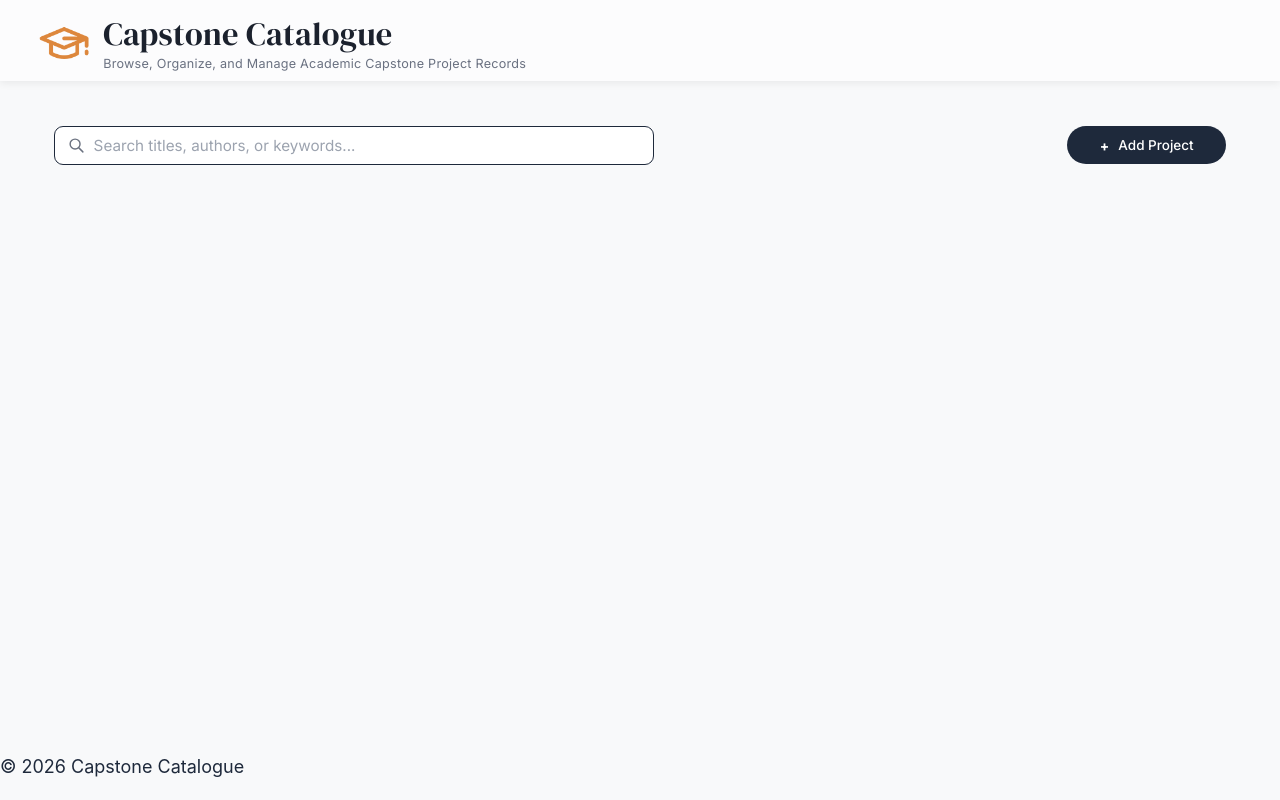
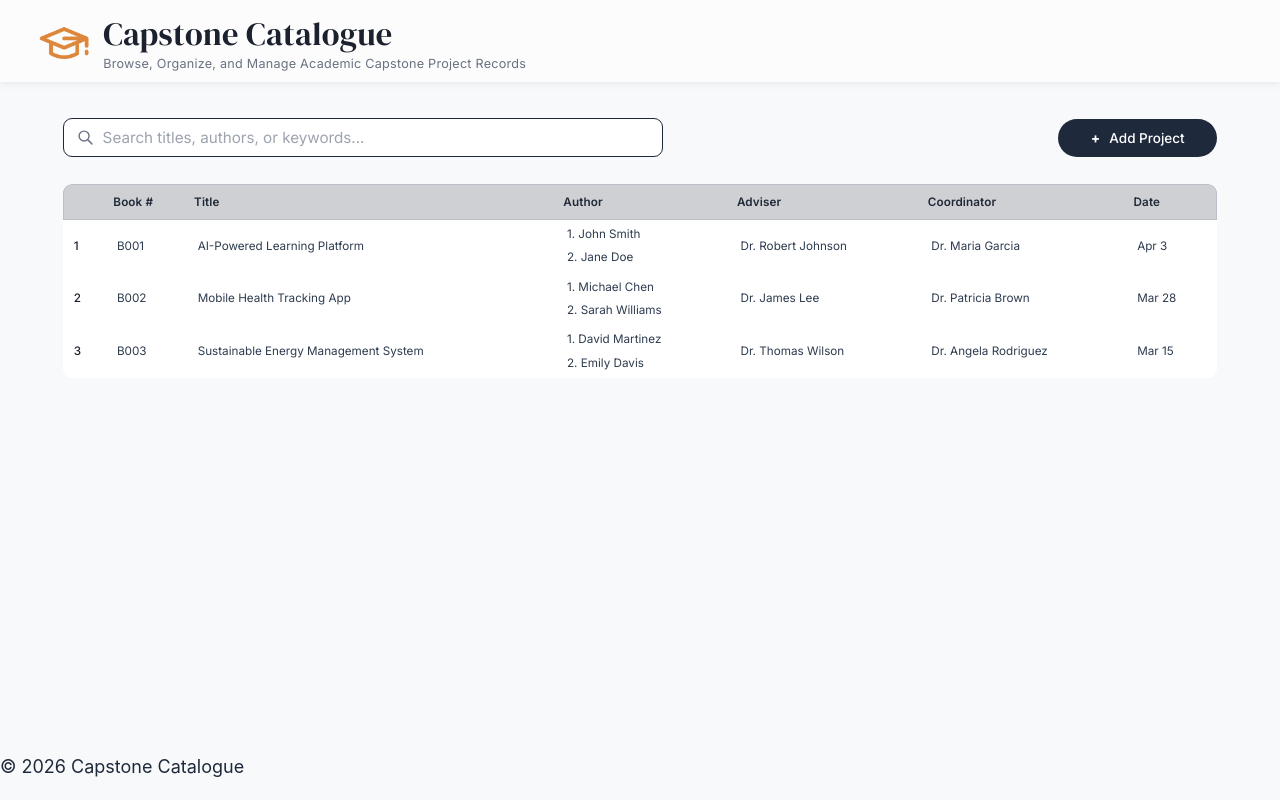
Before and after one commit to jnybyb/CapstoneCatalogue, a React app in the folder frontend/: page / in a window 1280 px wide. Built offline with nearby package versions, Linux system fonts and the light colour scheme; the HTML template or start-up script is replaced by a standard one.

Commit message:
Added Project table

```diff
--- a/frontend/src/components/Header.jsx
+++ b/frontend/src/components/Header.jsx
@@ -39,7 +39,7 @@ function Header() {
         .header-content {
           width: 100%;
           margin: 0;
-          padding: 0.8rem 2rem 0.35rem 2rem;
+          padding: 0.8rem 2rem 0.45rem 2rem;
           display: flex;
           align-items: center;
           box-sizing: border-box;
--- /dev/null
+++ b/frontend/src/components/ProjectTable.jsx
@@ -0,0 +1,164 @@
+function ProjectTable({ projects = [] }) {
+  const formatDate = (dateString) => {
+    const date = new Date(dateString);
+    return date.toLocaleDateString('en-US', { month: 'short', day: 'numeric' });
+  };
+
+  const renderAuthors = (names) => {
+    if (!names) return "-";
+    return names.split(',').map((name, idx) => (
+      <div key={idx}>{idx + 1}. {name.trim()}</div>
+    ));
+  };
+
+  return (
+    <>
+      <table className="project-table">
+        <thead>
+          <tr>
+            <th></th>
+            <th>Book #</th>
+            <th>Title</th>
+            <th>Author</th>
+            <th>Adviser</th>
+            <th>Coordinator</th>
+            <th>Date</th>
+          </tr>
+        </thead>
+        <tbody>
+          {projects.length > 0 ? (
+            projects.map((project, index) => (
+              <tr key={index}>
+                <td>{project.number || "-"}</td>
+                <td>{project.bookNumber || "-"}</td>
+                <td>{project.title || "-"}</td>
+                <td className="authors-cell">{renderAuthors(project.names)}</td>
+                <td>{project.adviser || "-"}</td>
+                <td>{project.coordinator || "-"}</td>
+                <td>{project.date ? formatDate(project.date) : "-"}</td>
+              </tr>
+            ))
+          ) : (
+            <tr>
+              <td colSpan="7" className="no-data">
+                No projects found
+              </td>
+            </tr>
+          )}
+        </tbody>
+      </table>
+
+      <style>{`
+        .project-table {
+          width: 100%;
+          border-collapse: separate;
+          border-spacing: 0;
+          background-color: #ffffff;
+          font-family: 'Inter', sans-serif;
+          border-radius: 0.5rem;
+          overflow: hidden;
+        }
+
+        .project-table thead {
+          background-color: #686d7551;
+          color: #1f2937;
+          position: sticky;
+          top: 0;
+        }
+
+        .project-table th {
+          padding: 0.4rem 0.4rem;
+          text-align: left;
+          font-family: 'Inter', serif;
+          font-weight: 600;
+          font-size: 0.65rem;
+          letter-spacing: 0.01em;
+          border-top: 1px solid #babfca;
+          border-bottom: 1px solid #babfca;
+        }
+
+        .project-table th:first-child {
+          border-left: 1px solid #babfca;
+          border-top-left-radius: 0.5rem;
+        }
+
+        .project-table th:last-child {
+          border-right: 1px solid #babfca;
+          border-top-right-radius: 0.5rem;
+        }
+
+        .project-table tbody tr {
+          border-bottom: 1px solid #e2e8f0;
+          transition: background-color 0.2s ease;
+        }
+
+        .project-table tbody tr:hover {
+          background-color: #e4e6e8;
+        }
+
+        .project-table td {
+          padding: 0.3rem 0.6rem;
+          font-size: 0.65rem;
+          color: #2d3b4e;
+        }
+
+        .authors-cell {
+          display: flex;
+          flex-direction: column;
+          gap: 0.25rem;
+        }
+
+        .project-table td:first-child {
+          font-weight: 500;
+          color: #1B212D;
+        }
+
+        .no-data {
+          text-align: center;
+          color: #6b7280;
+          font-style: italic;
+          padding: 2rem 1rem !important;
+        }
+
+        @media (max-width: 1024px) {
+          .project-table th,
+          .project-table td {
+            padding: 0.5rem 0.6rem;
+            font-size: 0.75rem;
+          }
+        }
+
+        @media (max-width: 768px) {
+          .project-table th,
+          .project-table td {
+            padding: 0.4rem 0.5rem;
+            font-size: 0.7rem;
+          }
+
+          .project-table thead {
+            font-size: 0.65rem;
+          }
+        }
+
+        @media (max-width: 600px) {
+          .project-table th,
+          .project-table td {
+            padding: 0.35rem 0.4rem;
+            font-size: 0.65rem;
+          }
+
+          .project-table thead {
+            font-size: 0.6rem;
+          }
+
+          .no-data {
+            font-size: 0.65rem;
+            padding: 1rem 0.4rem !important;
+          }
+        }
+      `}</style>
+    </>
+  );
+}
+
+export default ProjectTable;
--- a/frontend/src/pages/Catalog.jsx
+++ b/frontend/src/pages/Catalog.jsx
@@ -2,8 +2,39 @@ import Header from '../components/Header';
 import Footer from '../components/Footer';
 import SearchBar from '../components/SearchBar';
 import AddProject from '../components/AddProjectButton';
+import ProjectTable from '../components/ProjectTable';
 
 function Catalog() {
+  const sampleProjects = [
+    {
+      number: "1",
+      bookNumber: "B001",
+      title: "AI-Powered Learning Platform",
+      names: "John Smith, Jane Doe",
+      adviser: "Dr. Robert Johnson",
+      coordinator: "Dr. Maria Garcia",
+      date: "2024-04-03"
+    },
+    {
+      number: "2",
+      bookNumber: "B002",
+      title: "Mobile Health Tracking App",
+      names: "Michael Chen, Sarah Williams",
+      adviser: "Dr. James Lee",
+      coordinator: "Dr. Patricia Brown",
+      date: "2024-03-28"
+    },
+    {
+      number: "3",
+      bookNumber: "B003",
+      title: "Sustainable Energy Management System",
+      names: "David Martinez, Emily Davis",
+      adviser: "Dr. Thomas Wilson",
+      coordinator: "Dr. Angela Rodriguez",
+      date: "2024-03-15"
+    }
+  ];
+
   return (
     <>
       <main className="catalog-main">
@@ -16,11 +47,13 @@ function Catalog() {
           </div>
         </div>
 
+        <ProjectTable projects={sampleProjects} />
+
       </main>
 
       <style>{`
         .catalog-main {
-          padding: 1rem 1.5rem;
+          padding: 0.5rem 2rem;
         }
 
         .catalog-header {
```
